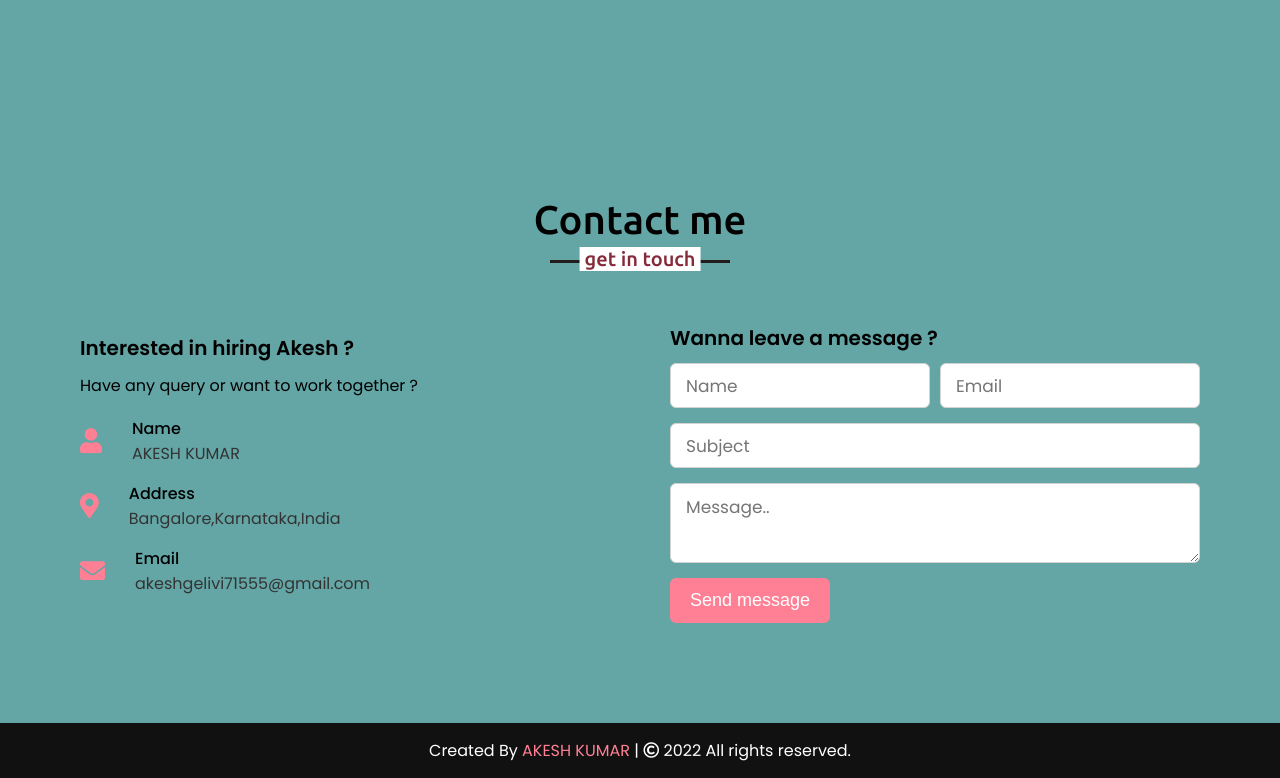
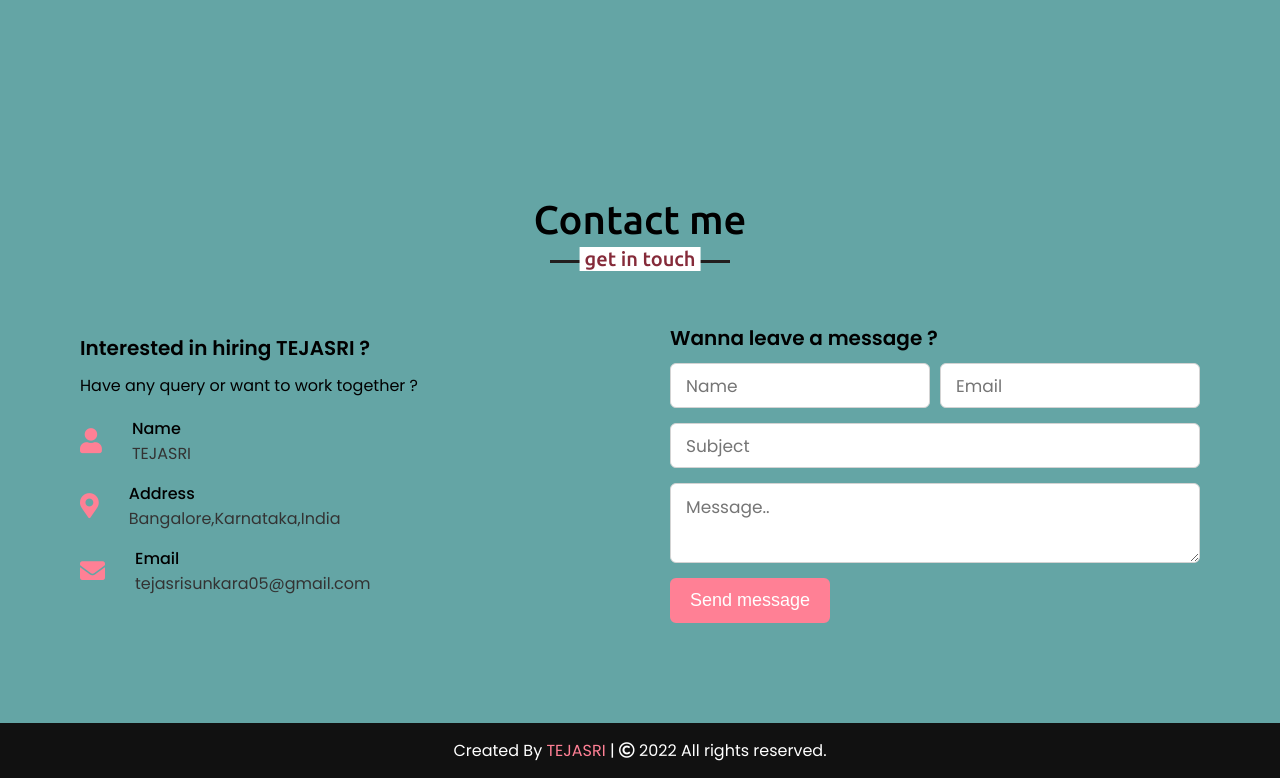
Before and after one commit to Tejasri-79/OIBSIB_TASK_2, a plain HTML site: page index.html in a window 1280 px wide. Shown: the part 1979-2757 px from the top of the page. Drawn offline with nearby package versions, Linux system fonts and the light colour scheme.

Commit message:
Update index.html

```diff
--- a/index.html
+++ b/index.html
@@ -1,5 +1,5 @@
 <!DOCTYPE html>
-<!-- Created By AKESH KUMAR -->
+<!-- Created By TEJASRI-->
 <html lang="en">
 <head>
     <meta charset="UTF-8">
@@ -38,7 +38,7 @@
                     <img src="profile photo">
                 </div>
                 <div class="column right">
-                    <div class="text">I am akesh and I'm a<span class="typing-2"></span></div>
+                    <div class="text">I am TEJASRI and I'm a<span class="typing-2"></span></div>
                     <p> I'm currently a student pursuing my Bachelor of Technology in Computer science and Engineering with specialization in Data Science at GITAM School of Technology (2020-2024) and looking to join the workforce and gain real-world experience. I'm reliable and able to complete tasks on time in both individual and team settings. Through my academic and extracurricular projects, I've developed my communication, leadership and interpersonal skills that will serve this role and your company well. I learned programming, data science techniques, machine learning tools, and basic SQL techniques. I have gained very good knowledge about Python, Java, HTML, CSS, JDBC and JavaScript, ReactJS, Node.js like languages and completed some projects. and I have the experience of working on Ec2 Instances, Subnets, VPC's and I Have successfully completed the Microsoft AZure AZ-900 certification.And also I am enthusiastic to learn and work in Web development projects and cloud projects. </p>
                     <a href="Black White Minimalist CV Resume">Download CV</a>
                 </div>
@@ -135,7 +135,7 @@
             <h2 class="title">Contact me</h2>
             <div class="contact-content">
                 <div class="column left">
-                    <div class="text">Interested in hiring Akesh ?</div>
+                    <div class="text">Interested in hiring TEJASRI ?</div>
                     <p>Have any query or want to work together ?
                  </p>
                     <div class="icons">
@@ -143,7 +143,7 @@
                             <i class="fas fa-user"></i>
                             <div class="info">
                                 <div class="head">Name</div>
-                                <div class="sub-title">AKESH KUMAR</div>
+                                <div class="sub-title">TEJASRI</div>
                             </div>
                         </div>
                         <div class="row">
@@ -157,14 +157,14 @@
                             <i class="fas fa-envelope"></i>
                             <div class="info">
                                 <div class="head">Email</div>
-                                <div class="sub-title">akeshgelivi71555@gmail.com</div>
+                                <div class="sub-title">tejasrisunkara05@gmail.com</div>
                             </div>
                         </div>
                     </div>
                 </div>
                 <div class="column right">
                     <div class="text">Wanna leave a message ?</div>
-                    <form class="contact-form" action="mailto:akeshgelivi71555@gmail.com" method="POST">
+                    <form class="contact-form" action="mailto:tejasrisunkara05@gmail.com" method="POST">
                         <div class="fields">
                             <div class="field name">
                                 <input type="text" class="fullname" placeholder="Name">
@@ -188,7 +188,7 @@
         </div>
     </section>
     <footer>
-        <span>Created By <a href="https://www.linkedin.com/in/akesh-gelivi-357abb246/">AKESH KUMAR</a> | <span class="far fa-copyright"></span> 2022 All rights reserved.</span>
+        <span>Created By <a href="https://www.linkedin.com/in/tejasri-sunkara-b4b044251">TEJASRI</a> | <span class="far fa-copyright"></span> 2022 All rights reserved.</span>
     </footer>
 
     <script src="script.js"></script>
```
